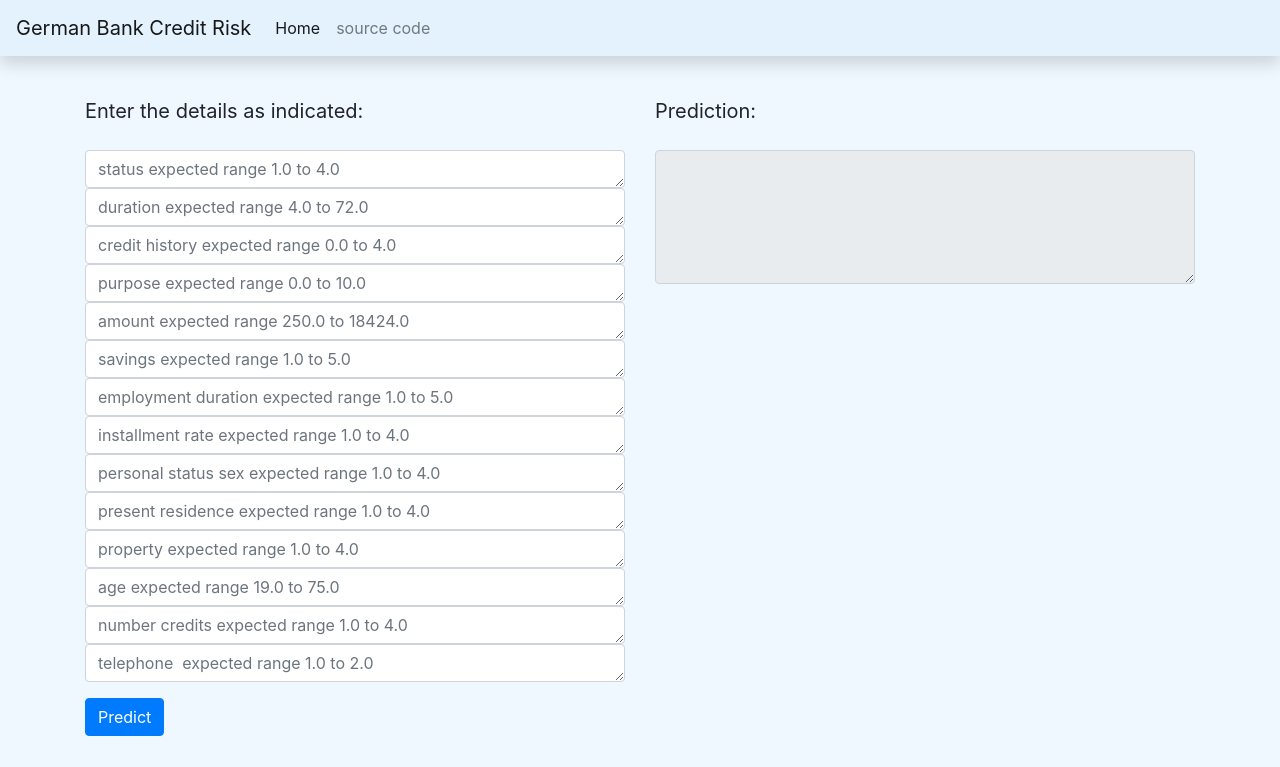
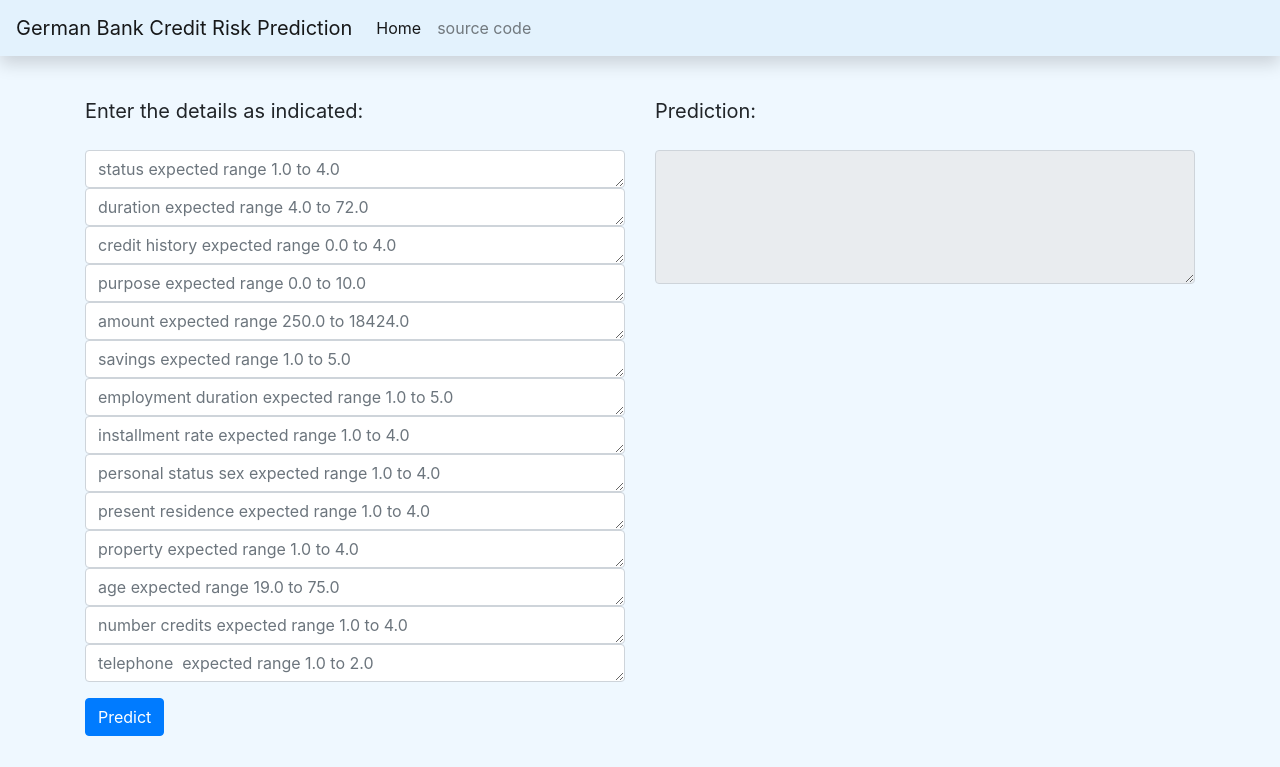
Before and after one commit to ankit-world/credit_risk_mlops, a Flask app: page / in a window 1280 px wide. Shown: the top 767 px of the page. Run offline with Flask 2, Linux system fonts and the light colour scheme; some libraries are stand-ins or nearby versions.

Commit message:
mlflow final updates

```diff
--- a/webapp/templates/index.html
+++ b/webapp/templates/index.html
@@ -1,7 +1,7 @@
 {% extends 'base.html' %}
 
 {% block title %}
-German Bank Credit Risk
+German Bank Credit Risk Prediction
 {% endblock title %}
 
 
@@ -15,7 +15,7 @@ German Bank Credit Risk
 <!-- nav bar -->
 
 <nav class="navbar navbar-expand-lg navbar-light shadow fixed-top" style="background-color: #e3f2fd;">
-    <a class="navbar-brand" href="/">German Bank Credit Risk</a>
+    <a class="navbar-brand" href="/">German Bank Credit Risk Prediction</a>
     <button class="navbar-toggler" type="button" data-toggle="collapse" data-target="#navbarNav"
         aria-controls="navbarNav" aria-expanded="false" aria-label="Toggle navigation">
         <span class="navbar-toggler-icon"></span>
```
